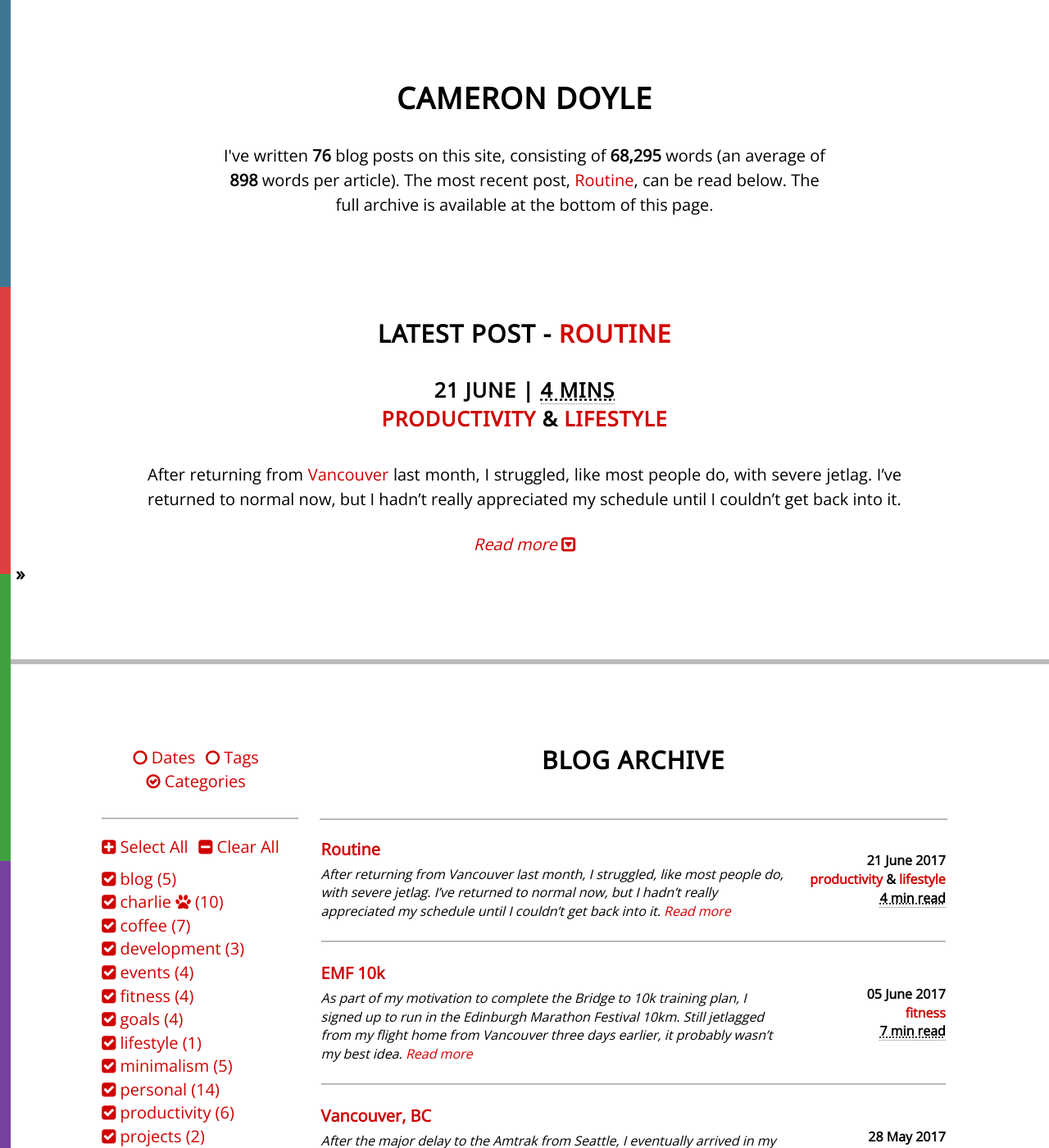
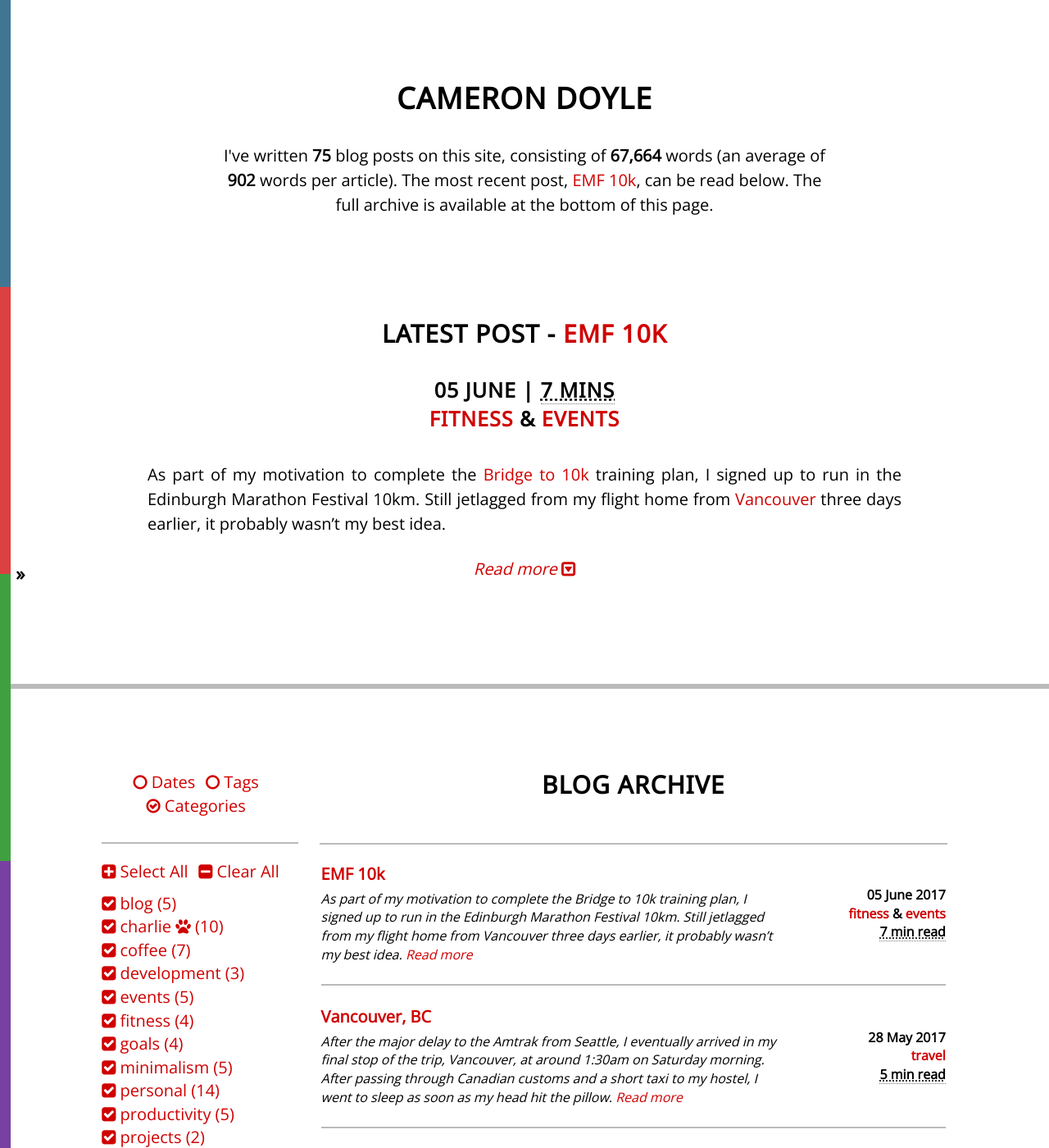
Before and after one commit to CameronD17/blog, a Jekyll site: the page built from index.html, in a window 1280 px wide and 1400 px high. Shown: the whole window at 82% size. Built offline with Jekyll 4.4.1, drawn with Linux system fonts in a browser that asks for light colours; nearby versions of some CDN libraries; comment, search, counter and statistics services are not loaded; some of the changed lines change nothing that is shown.

```diff
--- a/_posts/2017-06-05-emf-10k-2017.markdown
+++ b/_posts/2017-06-05-emf-10k-2017.markdown
@@ -3,7 +3,7 @@
 title:          "EMF 10k"
 date:           2017-06-05 20:15:00 +0100
 tags:           fitness running race-report
-categories:     fitness
+categories:     fitness events
 ---
 
 As part of my motivation to complete the [Bridge to 10k]({% post_url 2017-05-12-bridge-to-10k %}) training plan, I signed up to run in the Edinburgh Marathon Festival 10km. Still jetlagged from my flight home from [Vancouver]({% post_url 2017-05-28-vancouver-bc %}) three days earlier, it probably wasn't my best idea.
--- a/_posts/2017-06-14-routine.markdown
+++ /dev/null
@@ -1,29 +0,0 @@
----
-layout:         post
-title:          "Routine"
-date:           2017-06-21 19:30:00 +0100
-tags:           productivity
-categories:     productivity lifestyle
----
-
-After returning from [Vancouver]({% post_url 2017-05-28-vancouver-bc %}) last month, I struggled, like most people do, with severe jetlag. I've returned to normal now, but I hadn't really appreciated my schedule until I couldn't get back into it.
-
-<!-- Read More -->
-
-Flying east to west is apparently much easier to adapt to than west to east ("west is best, east is beast"), and I have to say I agree with that. Arriving in [Seattle]({% post_url 2017-05-14-seattle-wa %}), even after twenty-four hours of travelling, I didn't feel like it was hard to settle into a localised sleeping pattern pretty much immediately; however, after I arrived back in Scotland, I couldn't get my sleeping pattern sorted for days. I've read that it takes one day to return to normal for every hour of time difference you're adjusting to. As I was eight hours behind the UK, it should have taken me eight days to return to normal - that sounds like a long time, but in all honesty, it's probably pretty accurate.
-
-## Routine
-
-Through the week, I typically get up at 6am, shower and get ready for work, and then take Charlie to the park. He knows by now to head straight for the skate park, where he can chase his tennis ball up and down until he's absolutely shattered. We usually get back to the flat about 07:15, and I catch the bus to work for about 8am. My new role is flextime, and I'm usually back home take Charlie out about 17:15, if I don't go to the pub after work or run home. Midweek bedtime is about 22:30. I may still be relatively young, but I can't sit and churn out decent work if I haven't had my seven hours sleep, and that comes much easier with a regular sleeping pattern.
-
-Throughout the week, Tuesdays are my long runs, assuming I don't play 5-a-side, and I usually run them from work to home. Thursdays are reserved for date nights with Sasha. Friday afternoons I spend in the pub with guys from work. Saturday mornings are reserved for parkrun. Aside from allowing me the freedom to not keep rechecking or shuffling around my schedule, having a semi-rigid routine like this is good for Charlie too. Dogs are creatures of habit, and it's a lot less stressful for him if he knows how his day or week is going than if he is constantly being surprised with changes.
-
-## Externalities
-
-Despite my love of [coffee][coffee-blog-posts], the caffeine can seriously throw my sleeping pattern off if I have too much late in the day, so for the past year or so I've stopped drinking coffee after about 3-4pm in the afternoon if I need to be up for a specific time the next morning. Alcohol seems to have less of an impact on my sleep, although as I don't typically get hammered on a work night I haven't thoroughly tested that hypothesis. Maybe that experiment can wait until my probation period is up.
-
-As I touched on earlier, travelling tends to have a major impact on my routine too. Not just long-distance travelling either; going back to Blyth for a weekend with Charlie invariably ends up in me spending a good part of the following week catching up on sleep. I don't have a problem with this, or I wouldn't do it so much, but it's definitely noticeable, particularly after a long stint in Edinburgh when I'm fully settled into my daily and weekly habits.
-
-I suppose my patterns are a good contrast to my travels; I've got a good balance going between the random and the routine just now. No doubt life will change again in the next year or so, but I'm at least happily settled in my schedule for the time being.
-
-[coffee-blog-posts]: http://blog.camerondoyle.co.uk/#coffee
```
